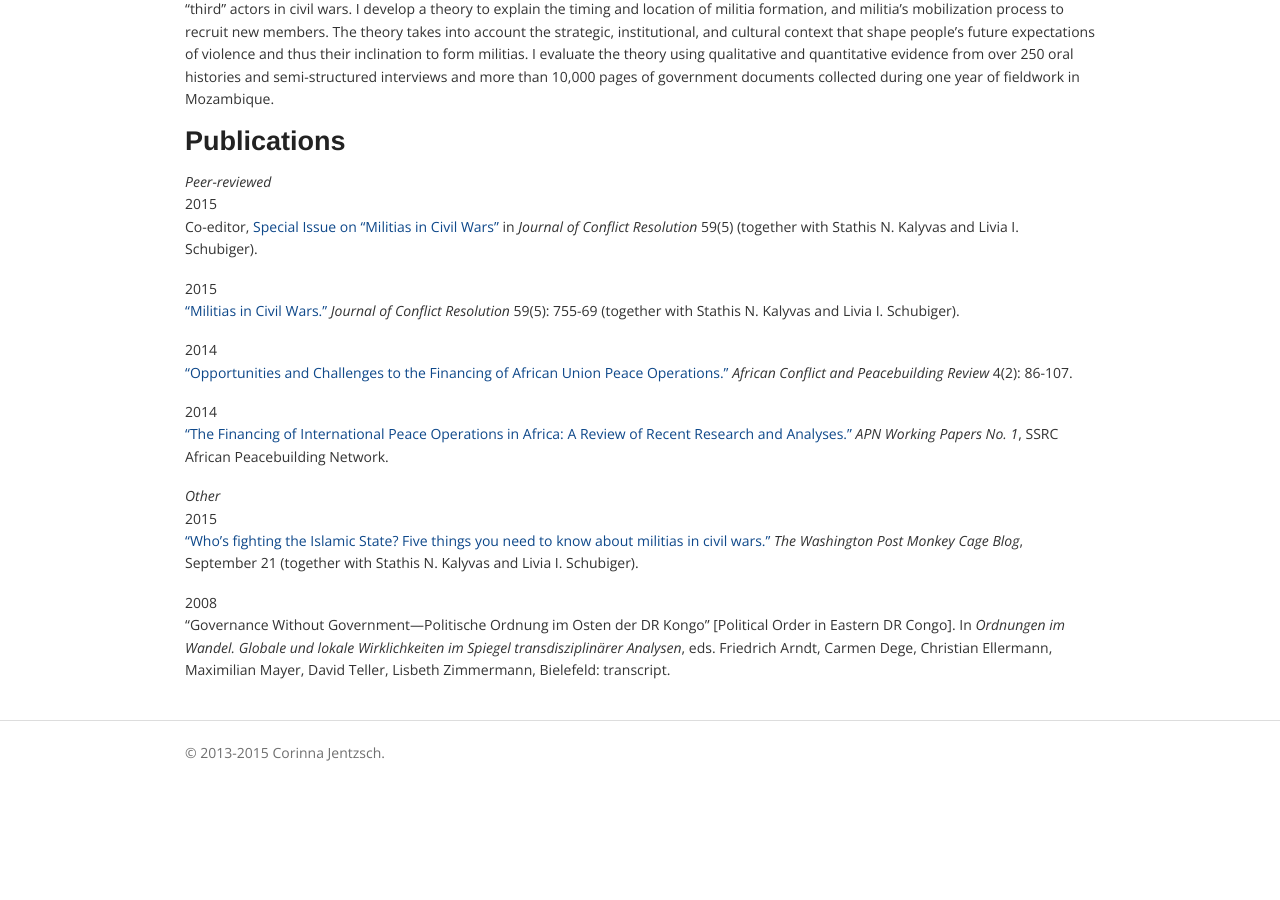
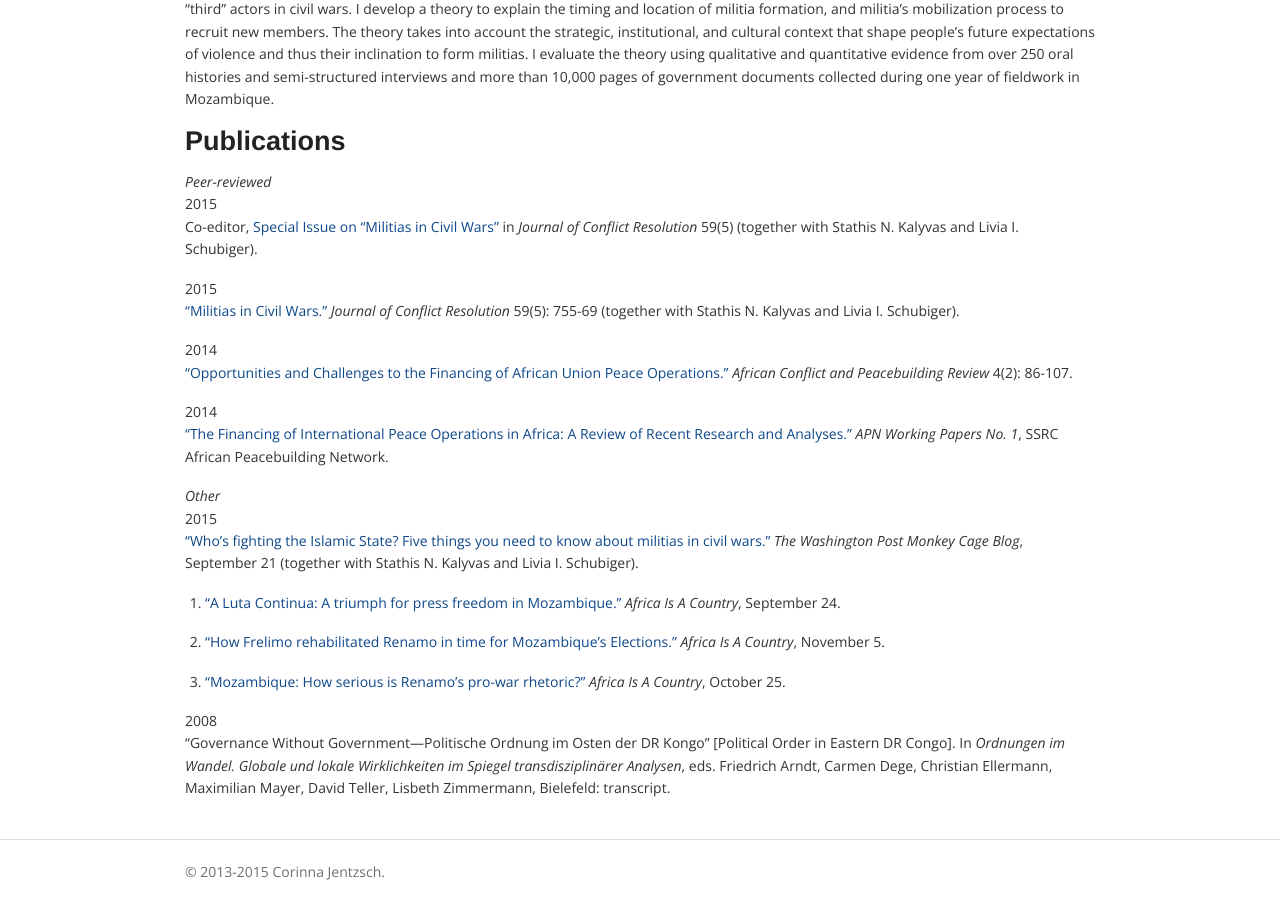
Before and after one commit to corinnajentzsch/corinnajentzsch.github.io, a Jekyll site: the page built from research.md, in a window 1280 px wide and 900 px high, scrolled down 713 px. Built offline with Jekyll 4.4.1, drawn with Linux system fonts in a browser that asks for light colours; nearby versions of some CDN libraries; library files that are not in the unit come from our copies; before the commit the page ends 1495 px from its top, so only the background shows below that.

Commit message:
Updated research.md

```diff
--- a/research.md
+++ b/research.md
@@ -4,6 +4,7 @@ title: Research
 published: true
 banner: "![Nampula City](/assets/media/nampula-square.jpg)"
 ---
+
 
 
 
@@ -34,5 +35,14 @@ _Other_
 2015
 ["Who’s fighting the Islamic State? Five things you need to know about militias in civil wars."](https://www.washingtonpost.com/blogs/monkey-cage/wp/2015/09/21/whos-that-fighting-the-islamic-state-five-things-you-need-to-know-about-militias-in-civil-wars/ "Militias in Civil Wars") _The Washington Post Monkey Cage Blog_, September 21 (together with Stathis N. Kalyvas and Livia I. Schubiger).
 
+2015.
+["A Luta Continua: A triumph for press freedom in Mozambique."](http://africasacountry.com/2015/09/a-luta-continua-a-triumph-for-press-freedom-in-mozambique/ "A Luta Continua") _Africa Is A Country_, September 24.
+
+2014.
+["How Frelimo rehabilitated Renamo in time for Mozambique’s Elections."](http://africasacountry.com/2014/11/how-frelimo-rehabilitated-renamo-in-time-for-mozambiques-elections/ "Mozambique's Elections") _Africa Is A Country_, November 5.
+
+2013.
+["Mozambique: How serious is Renamo’s pro-war rhetoric?"](http://africasacountry.com/2013/10/mozambique-how-serious-is-renamos-pro-war-rhetoric/ "Renamo's pro-war rhetoric") _Africa Is A Country_, October 25.
+
 2008
 “Governance Without Government—Politische Ordnung im Osten der DR Kongo” [Political Order in Eastern DR Congo]. In _Ordnungen im Wandel. Globale und lokale Wirklichkeiten im Spiegel transdisziplinärer Analysen_, eds. Friedrich Arndt, Carmen Dege, Christian Ellermann, Maximilian Mayer, David Teller, Lisbeth Zimmermann, Bielefeld: transcript.
```
